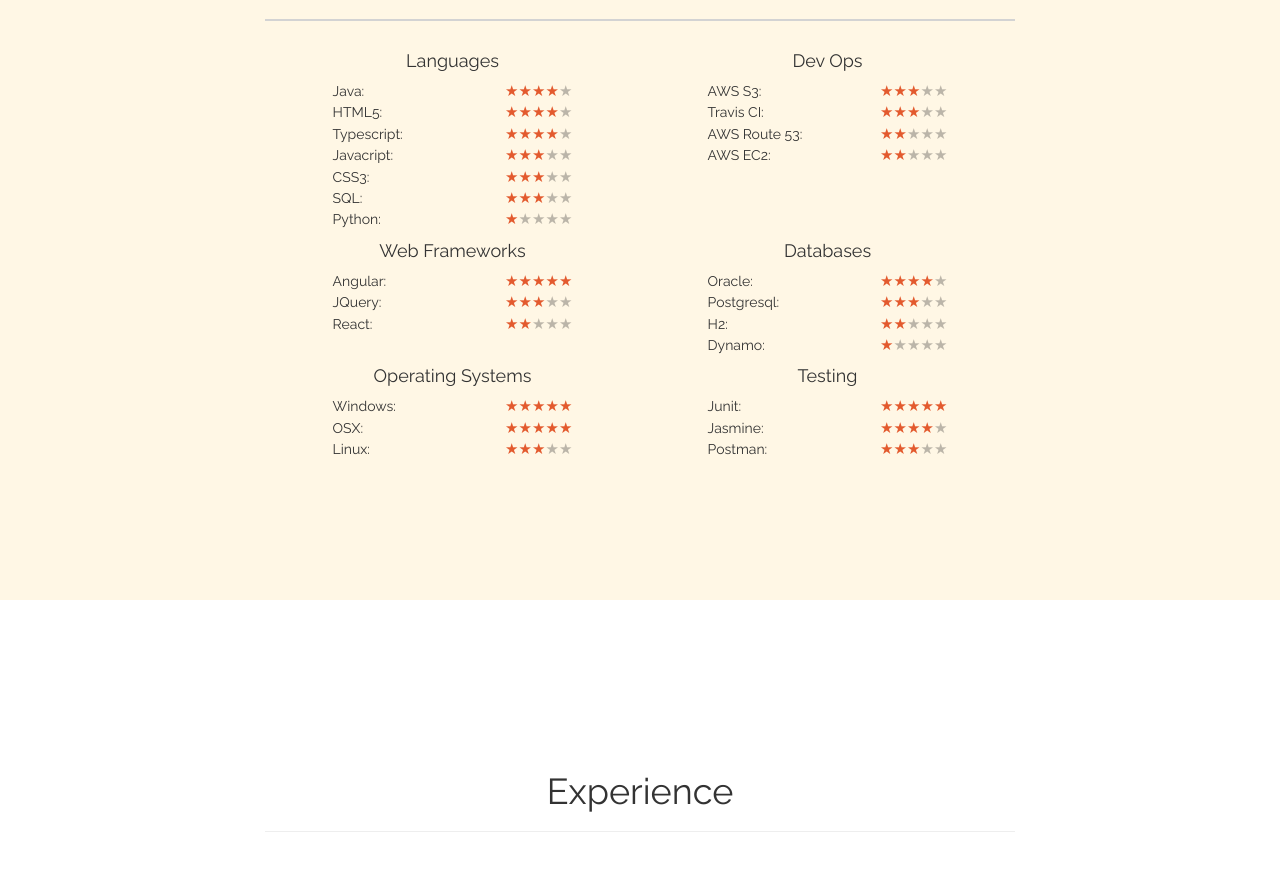
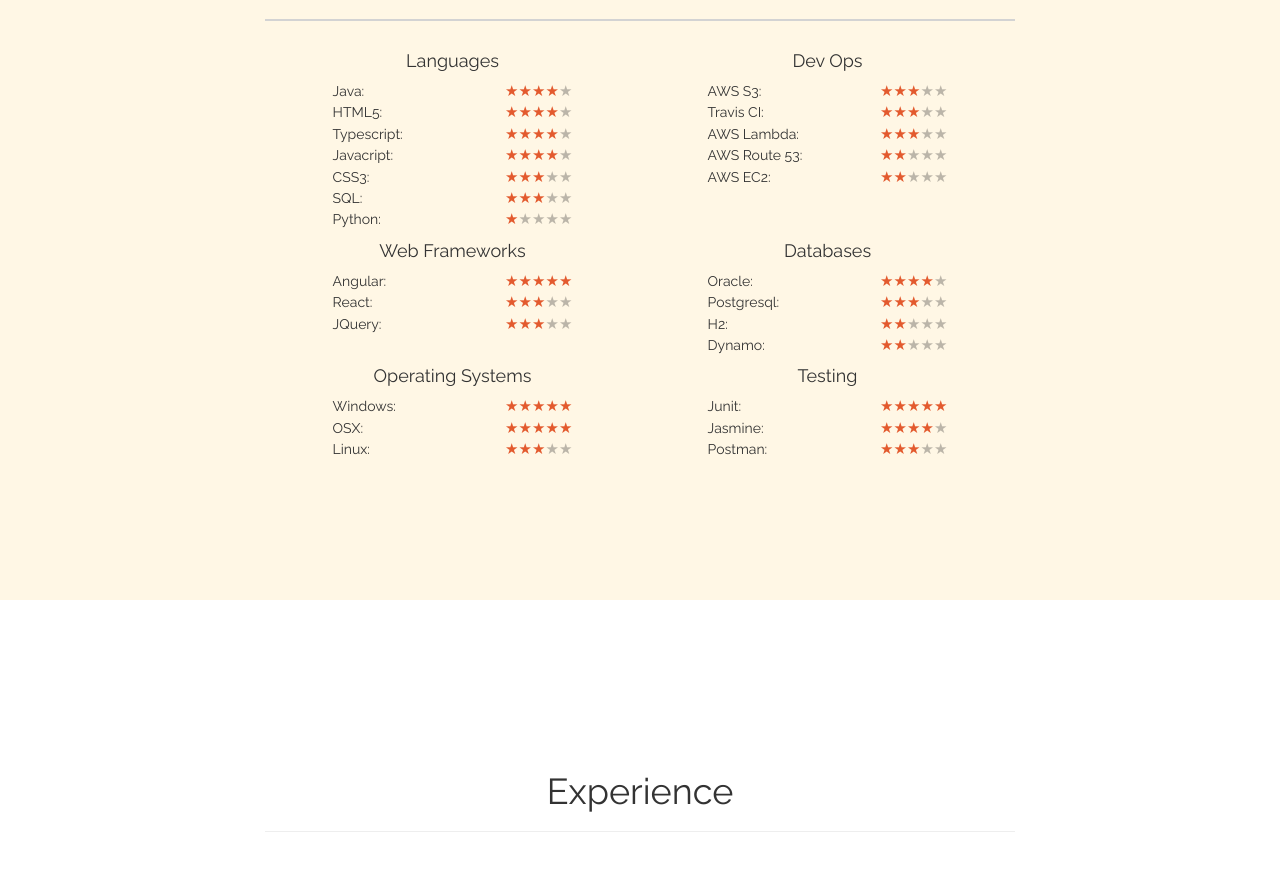
Before and after one commit to CodeByAlex/Code-By-Alex-Front-End, an Angular app: page / in a window 1280 px wide. Shown: the part 1800-2673 px from the top of the page. Built offline with nearby package versions, Linux system fonts and the light colour scheme.

Commit message:
updated abilities section

```diff
--- a/src/app/abilities/abilities.component.ts
+++ b/src/app/abilities/abilities.component.ts
@@ -27,15 +27,15 @@ export class AbilitiesComponent {
       new Ability('Java', 4),
       new Ability('HTML5', 4),
       new Ability('Typescript', 4),
-      new Ability('Javacript', 3),
+      new Ability('Javacript', 4),
       new Ability('CSS3', 3),
       new Ability('SQL', 3),
       new Ability('Python', 1),
     ];
     this.frameworks = [
       new Ability('Angular', 5),
+      new Ability('React', 3),
       new Ability('JQuery', 3),
-      new Ability('React', 2),
     ];
     this.testTools = [
       new Ability('Junit', 5),
@@ -46,7 +46,7 @@ export class AbilitiesComponent {
       new Ability('Oracle', 4),
       new Ability('Postgresql', 3),
       new Ability('H2', 2),
-      new Ability('Dynamo', 1)
+      new Ability('Dynamo', 2)
     ];
     this.operatingSys = [
       new Ability('Windows', 5),
@@ -56,6 +56,7 @@ export class AbilitiesComponent {
     this.devOps = [
       new Ability('AWS S3', 3),
       new Ability('Travis CI', 3),
+      new Ability('AWS Lambda', 3),
       new Ability('AWS Route 53', 2),
       new Ability('AWS EC2', 2),
     ];
```
